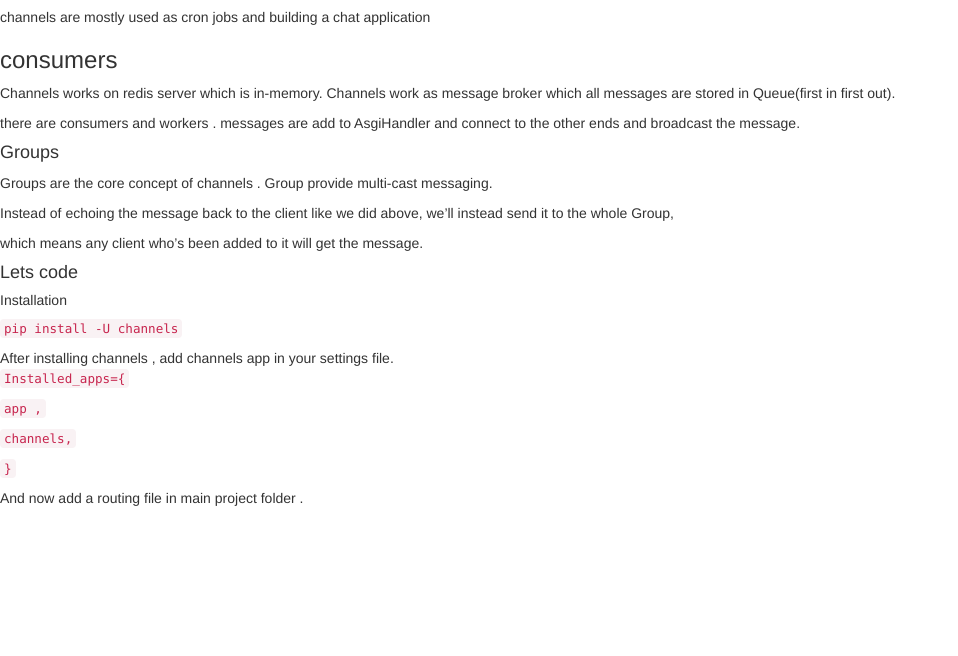
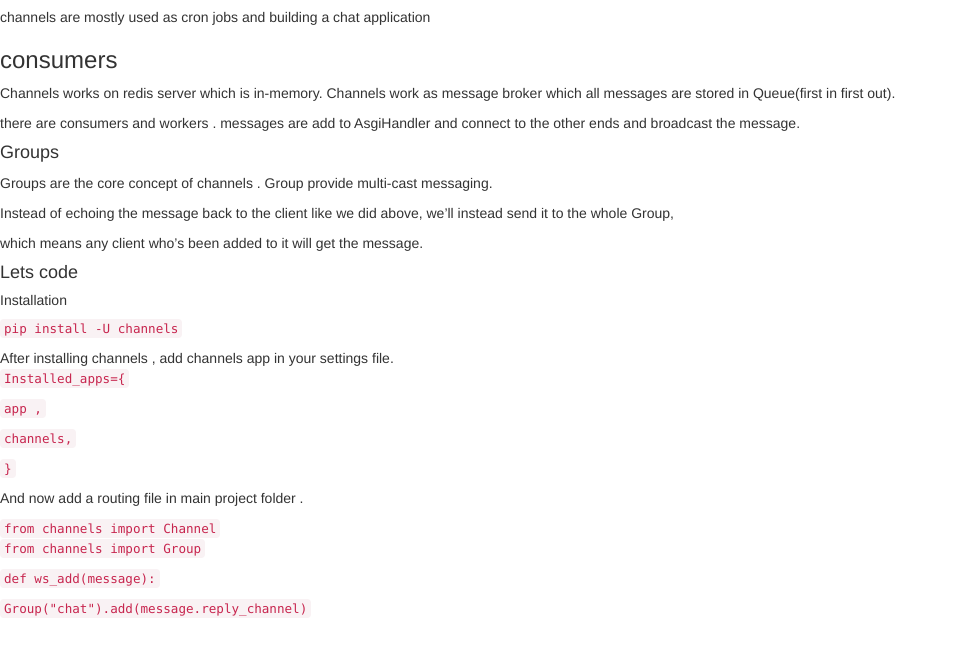
Before and after one commit to vinay13/vinay13.github.io, a plain HTML site: page index.html in a window 1280 px wide. Shown: the part 86-742 px from the top of the page, without its empty margins (0-958 px from the left). Drawn offline with nearby package versions, Linux system fonts and the light colour scheme; some packages are replaced by stand-ins of ours.

Commit message:
Update index.html

```diff
--- a/index.html
+++ b/index.html
@@ -61,7 +61,13 @@ After installing channels , add channels app in your settings file.
 
 
 
+<code>from channels import Channel</code>
+<p><code>from channels import Group </code></p>
 
+
+<p><code>def ws_add(message):</code></p>
+
+<p>	<code>Group("chat").add(message.reply_channel)</code></p>
 
 
 
```
